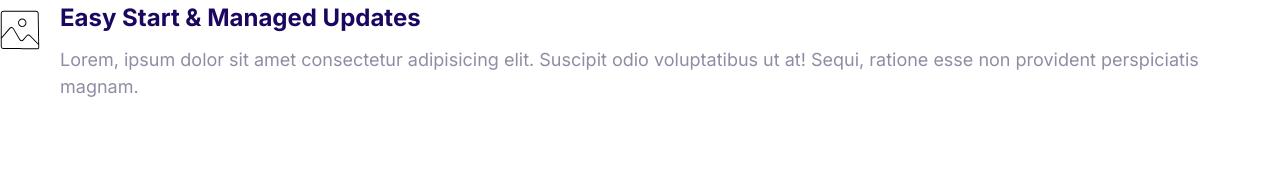
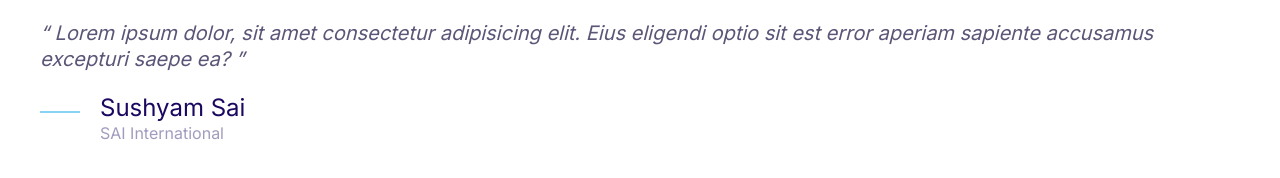
Before and after one commit to SushyamNagallapati/project1, a plain HTML site: page index.html in a window 1280 px wide. Drawn offline with Linux system fonts and the light colour scheme.

Commit message:
Build Quotes component.

```diff
--- a/css/styles.css
+++ b/css/styles.css
@@ -4,6 +4,7 @@
     --color-accent: #ff3400;
     --color-headings: #1b0760;
     --color-body: #918ca4;
+    --color-body-darker: #5c5577;
     --color-border: #ccc;
     --border-radius: 30px;
 }
@@ -394,3 +395,55 @@ a {
 .media__image {
     margin-top: 1rem;
 }
+
+
+
+/* Quotes */
+
+.quote {
+    font-size: 3rem;
+    font-style: italic;
+    color: var(--color-body-darker);
+    line-height: 1.3;
+}
+
+.quote__text::before {
+    content: open-quote;
+}
+
+.quote__text::after {
+    content: close-quote;
+}
+
+.quote__author {
+    font-size: 3rem;
+    font-weight: 500;
+    font-style: normal;
+    margin-bottom: 0;
+}
+
+.quote__organization {
+    color: var(--color-headings);
+    opacity: 0.4;
+    font-size: 2rem;
+    font-style: normal;
+}
+
+.quote__line {
+    position: relative;
+    bottom: 10px;
+}
+
+@media screen and (min-width: 1024px) {
+    .quote {
+        font-size: 2rem;
+    }
+
+    .quote__author {
+        font-size: 2.4rem;
+    }
+
+    .quote__organization {
+        font-size: 1.6rem;
+    }
+}
--- a/index.html
+++ b/index.html
@@ -13,20 +13,24 @@
     <link rel="stylesheet" href="css/styles.css" />
   </head>
   <body>
+    <blockquote class="quote">
+      <p class="quote__text">
+        Lorem ipsum dolor, sit amet consectetur adipisicing elit. Eius eligendi
+        optio sit est error aperiam sapiente accusamus excepturi saepe ea?
+      </p>
+      <footer>
         <div class="media">
           <div class="media__image">
-        <svg class="icon icon--primary">
-          <use xlink:href="images/sprite.svg#snap"></use>
+            <svg class="icon icon--primary quote__line">
+              <use xlink:href="images/sprite.svg#line"></use>
             </svg>
           </div>
           <div class="media__body">
-        <h3 class="media__title">Easy Start & Managed Updates</h3>
-        <p>
-          Lorem, ipsum dolor sit amet consectetur adipisicing elit. Suscipit
-          odio voluptatibus ut at! Sequi, ratione esse non provident
-          perspiciatis magnam.
-        </p>
+            <h3 class="media__title quote__author">Sushyam Sai</h3>
+            <p class="quote__organization">SAI International</p>
           </div>
         </div>
+      </footer>
+    </blockquote>
   </body>
 </html>
```
Also changed, not shown: components/quotes.html (added, +19 -0 lines). Lines whose indentation alone changed are shown as unchanged.
